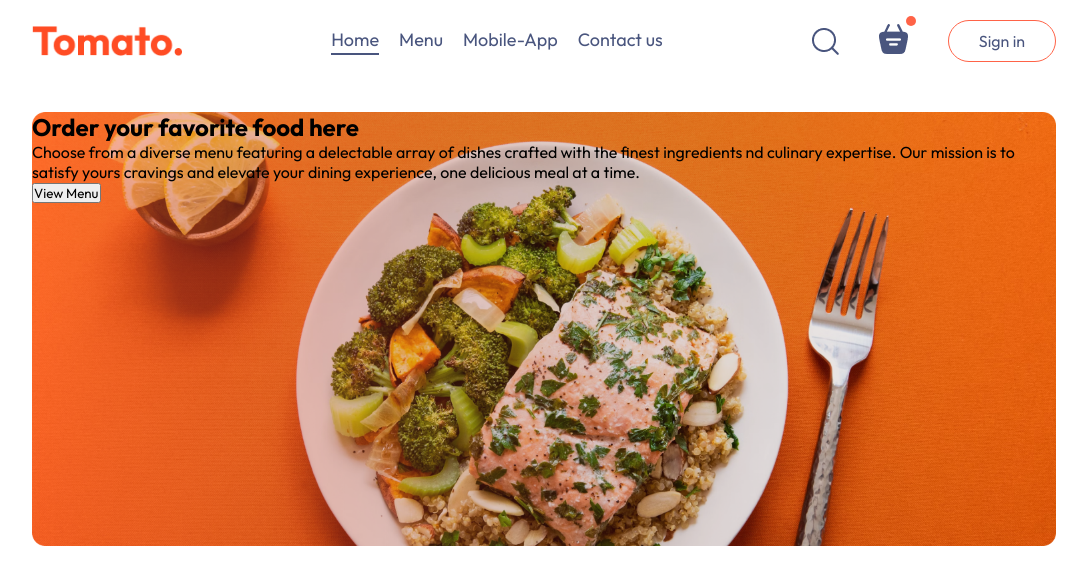
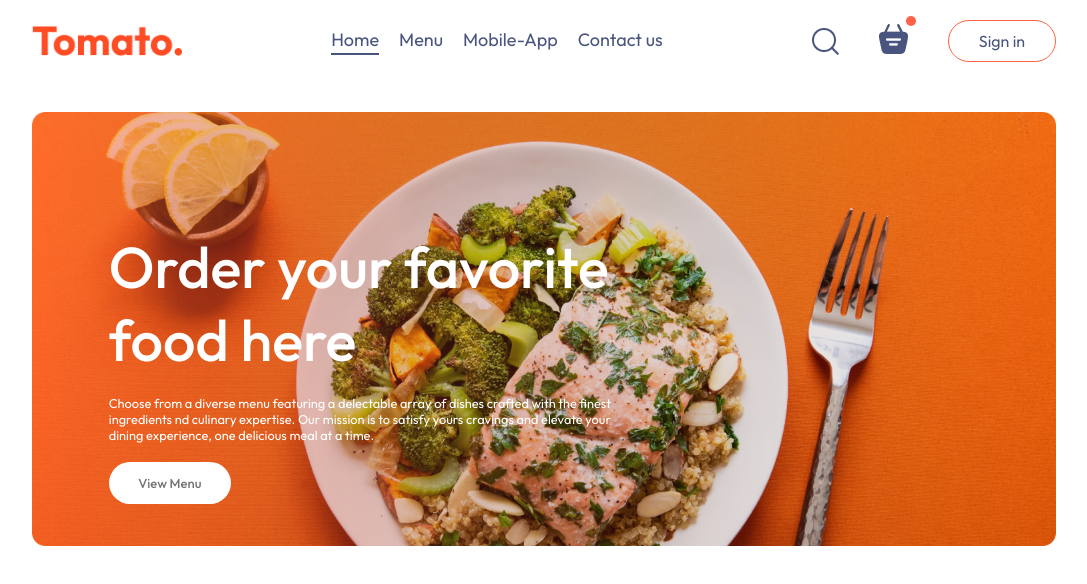
Before and after one commit to suisashehi/food-delivery, a React (Vite) app: page / in a window 1280 px wide. Shown: the top 584 px of the page, without its empty margins (96-1183 px from the left). Built offline with nearby package versions, Linux system fonts and the light colour scheme.

Commit message:
styled Header content with text, button, and layout adjustments

```diff
--- a/src/components/Header/Header.css
+++ b/src/components/Header/Header.css
@@ -1,7 +1,39 @@
-.header{
-    height: 34vw;
-    margin: 30px auto;
-    background: url('/header_img.png' )no-repeat;
-    background-size: contain;
-    position: relative;
+.header {
+  height: 34vw;
+  margin: 30px auto;
+  background: url("/header_img.png") no-repeat;
+  background-size: contain;
+  position: relative;
 }
+
+.header-contents {
+    position: absolute;
+    display: flex;
+    flex-direction: column;
+    align-items: start;
+    gap: 1.5vw;
+    max-width: 50%;
+    bottom: 10% ;
+    left: 6vw;
+
+}
+.header-contents h2{
+    font-weight: 500;
+    color: white;
+    font-size: max(4.5vw, 22px);
+}
+
+.header-contents p{
+    color: white;
+    font-size: 1vw;
+}
+
+.header-contents button{
+    border: none;
+    color: #747474;
+    font-weight: 500;
+    padding: 1vw 2.3vw;
+    background-color: white;
+    font-size: max(1vw, 13px);
+    border-radius: 50px;
+}
```
Also changed, not shown: src/components/Header/Header.jsx (+16 -11 lines).
